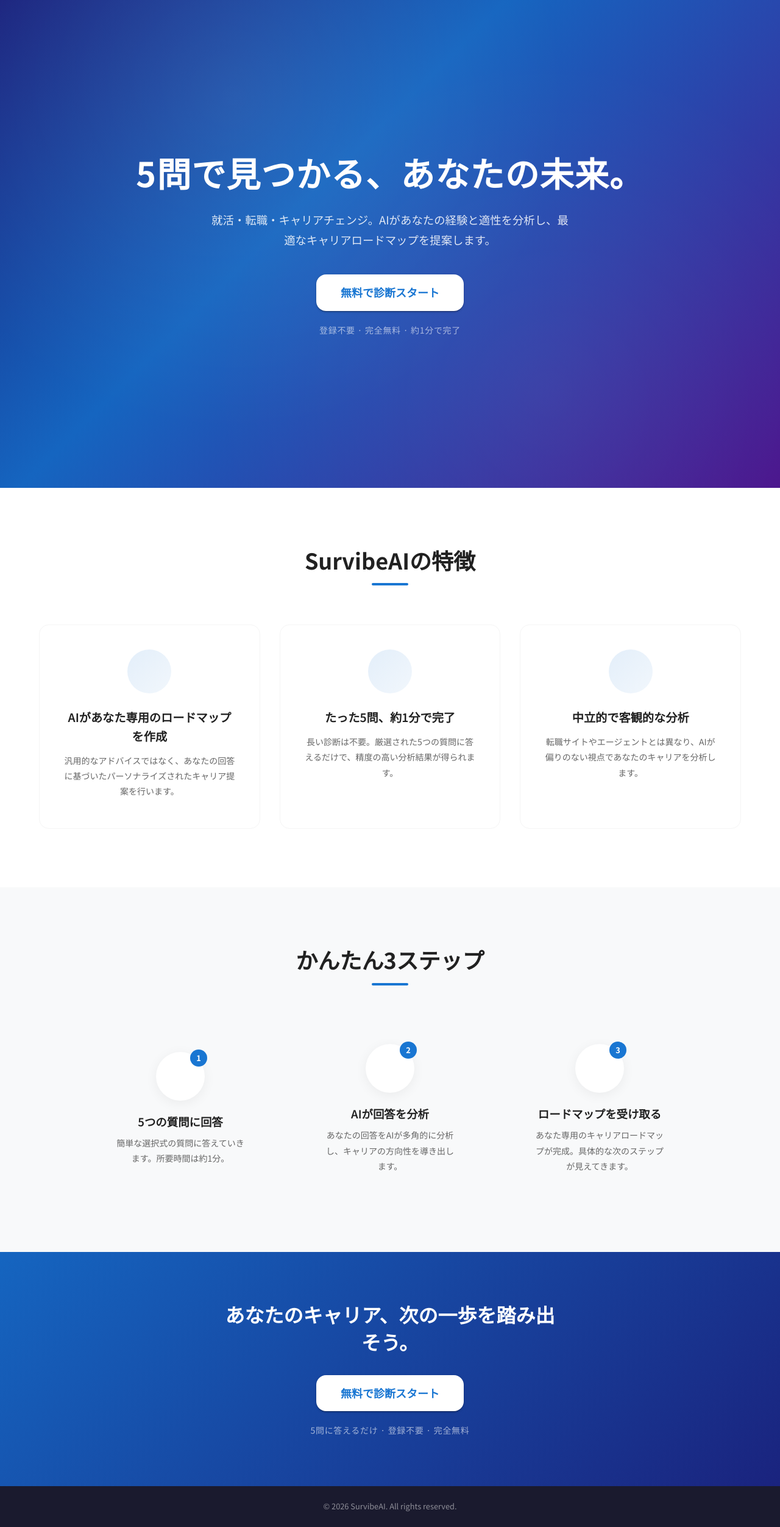
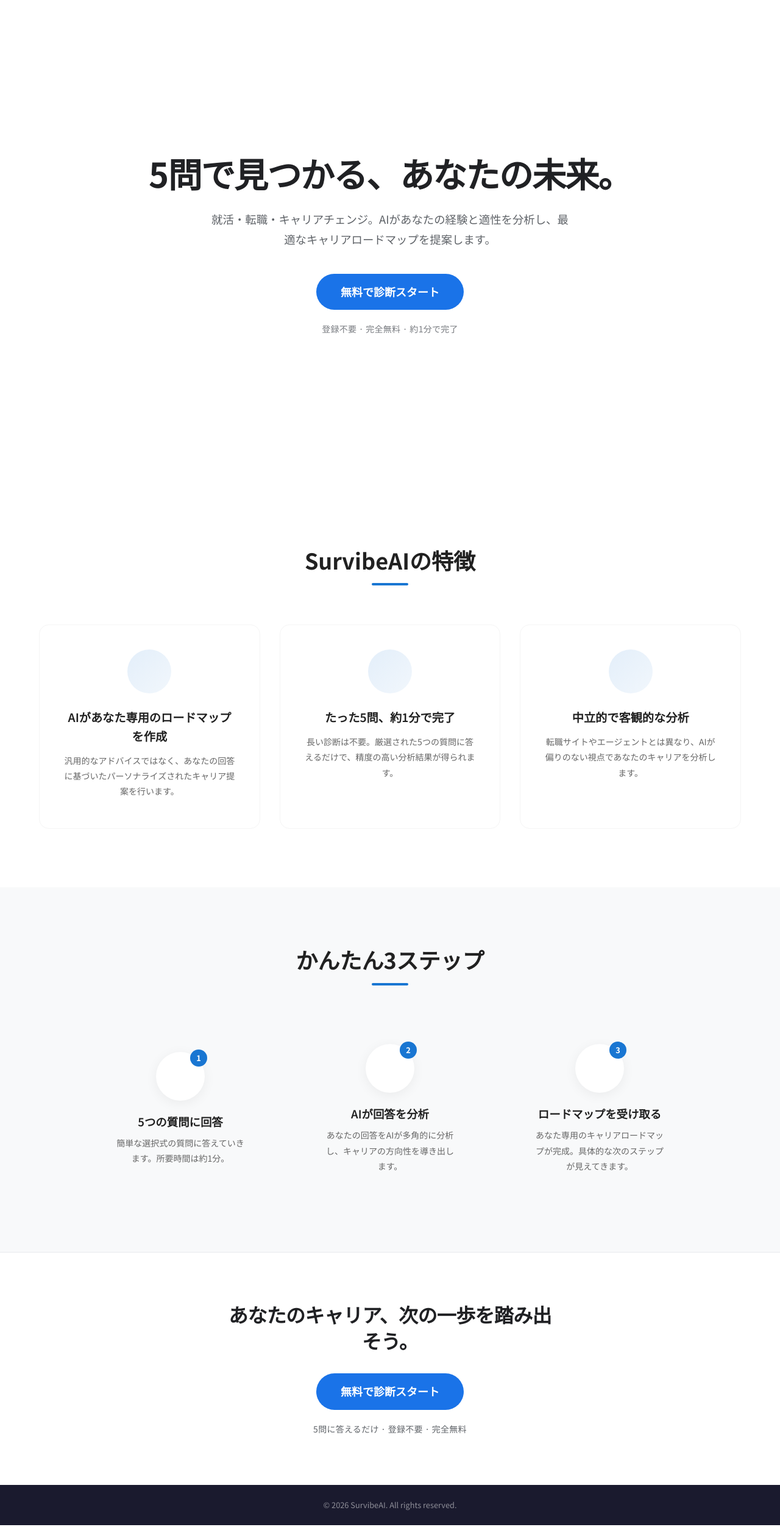
Before and after one commit to AkihikoTsurugi/ai-diagnosis-service, a Next.js app: page / in a window 1280 px wide. Shown: the whole page at 61% size. Built offline with nearby package versions, Linux system fonts and the light colour scheme; some icons are missing.

Commit message:
refactor: Update styles in CtaSection, HeroSection, and CtaButton components for improved UI consistency

```diff
--- a/app/components/CtaSection.tsx
+++ b/app/components/CtaSection.tsx
@@ -10,7 +10,8 @@ export default function CtaSection() {
       component="section"
       sx={{
         py: { xs: 8, md: 10 },
-        background: "linear-gradient(135deg, #1565C0 0%, #1A237E 100%)",
+        bgcolor: "#FFFFFF",
+        borderTop: "1px solid #e8eaed",
         textAlign: "center",
       }}
     >
@@ -19,10 +20,12 @@ export default function CtaSection() {
           variant="h4"
           component="h2"
           sx={{
-            color: "#fff",
+            color: "#202124",
             fontSize: { xs: "1.5rem", md: "2rem" },
             mb: { xs: 3, md: 4 },
-            lineHeight: 1.4,
+            lineHeight: 1.35,
+            fontWeight: 700,
+            letterSpacing: "-0.02em",
           }}
         >
           {BOTTOM_CTA.heading}
@@ -34,10 +37,10 @@ export default function CtaSection() {
           variant="caption"
           sx={{
             display: "block",
-            color: "rgba(255,255,255,0.6)",
+            color: "#5f6368",
             mt: 2.5,
             fontSize: "0.875rem",
-            letterSpacing: "0.05em",
+            letterSpacing: "0.02em",
           }}
         >
           {BOTTOM_CTA.note}
--- a/app/components/HeroSection.tsx
+++ b/app/components/HeroSection.tsx
@@ -21,18 +21,8 @@ export default function HeroSection() {
         display: "flex",
         alignItems: "center",
         justifyContent: "center",
-        background: "linear-gradient(135deg, #1A237E 0%, #1565C0 40%, #4A148C 100%)",
+        bgcolor: "#FFFFFF",
         position: "relative",
-        overflow: "hidden",
-        "&::before": {
-          content: '""',
-          position: "absolute",
-          inset: 0,
-          background:
-            "radial-gradient(circle at 30% 20%, rgba(255,255,255,0.08) 0%, transparent 50%), " +
-            "radial-gradient(circle at 70% 80%, rgba(255,255,255,0.05) 0%, transparent 50%)",
-          pointerEvents: "none",
-        },
       }}
     >
       <Container maxWidth="md" sx={{ textAlign: "center", py: { xs: 8, md: 0 }, position: "relative", zIndex: 1 }}>
@@ -40,11 +30,12 @@ export default function HeroSection() {
           variant="h2"
           component="h1"
           sx={{
-            color: "#fff",
+            color: "#202124",
             fontSize: { xs: "2rem", sm: "2.5rem", md: "3rem", lg: "3.5rem" },
-            lineHeight: 1.3,
+            lineHeight: 1.25,
             mb: { xs: 2, md: 3 },
-            letterSpacing: "0.02em",
+            letterSpacing: { xs: "-0.02em", md: "-0.03em" },
+            fontWeight: 700,
             /* 狭い画面では「、」の直後で改行（1行目が「…、」で終わる） */
             display: { xs: "flex", md: "block" },
             flexDirection: { xs: "column", md: "row" },
@@ -64,7 +55,7 @@ export default function HeroSection() {
         <Typography
           variant="body1"
           sx={{
-            color: "rgba(255,255,255,0.85)",
+            color: "#5f6368",
             fontSize: { xs: "0.95rem", md: "1.15rem" },
             lineHeight: 1.8,
             maxWidth: 600,
@@ -81,10 +72,10 @@ export default function HeroSection() {
           variant="caption"
           sx={{
             display: "block",
-            color: "rgba(255,255,255,0.6)",
+            color: "rgba(95, 99, 104, 0.85)",
             mt: 2.5,
             fontSize: "0.875rem",
-            letterSpacing: "0.05em",
+            letterSpacing: "0.02em",
           }}
         >
           {HERO.note}
--- a/app/components/common/CtaButton.tsx
+++ b/app/components/common/CtaButton.tsx
@@ -12,10 +12,8 @@ interface CtaButtonProps {
   variant?: Variant;
 }
 
-export default function CtaButton({ label, variant = "hero" }: CtaButtonProps) {
+export default function CtaButton({ label, variant: _variant = "hero" }: CtaButtonProps) {
   const [open, setOpen] = useState(false);
-
-  const isHero = variant === "hero";
 
   return (
     <>
@@ -27,28 +25,16 @@ export default function CtaButton({ label, variant = "hero" }: CtaButtonProps) {
           px: { xs: 4, md: 5 },
           py: { xs: 1.5, md: 1.75 },
           fontSize: { xs: "1rem", md: "1.125rem" },
-          borderRadius: "16px",
-          fontWeight: 700,
-          ...(isHero
-            ? {
-                bgcolor: "#fff",
-                color: "primary.main",
-                "&:hover": {
-                  bgcolor: "rgba(255,255,255,0.92)",
-                  transform: "scale(1.04)",
-                  boxShadow: "0 8px 32px rgba(0,0,0,0.18)",
-                },
-              }
-            : {
-                bgcolor: "#fff",
-                color: "primary.main",
-                "&:hover": {
-                  bgcolor: "rgba(255,255,255,0.92)",
-                  transform: "scale(1.04)",
-                  boxShadow: "0 8px 32px rgba(0,0,0,0.18)",
-                },
-              }),
-          transition: "all 0.25s cubic-bezier(.4,0,.2,1)",
+          borderRadius: 9999,
+          fontWeight: 600,
+          bgcolor: "#1a73e8",
+          color: "#fff",
+          boxShadow: "none",
+          "&:hover": {
+            bgcolor: "#1557b0",
+            boxShadow: "0 1px 2px 0 rgba(60,64,67,0.3), 0 2px 6px 2px rgba(60,64,67,0.15)",
+          },
+          transition: "background-color 0.2s ease, box-shadow 0.2s ease",
         }}
       >
         {label}
```
